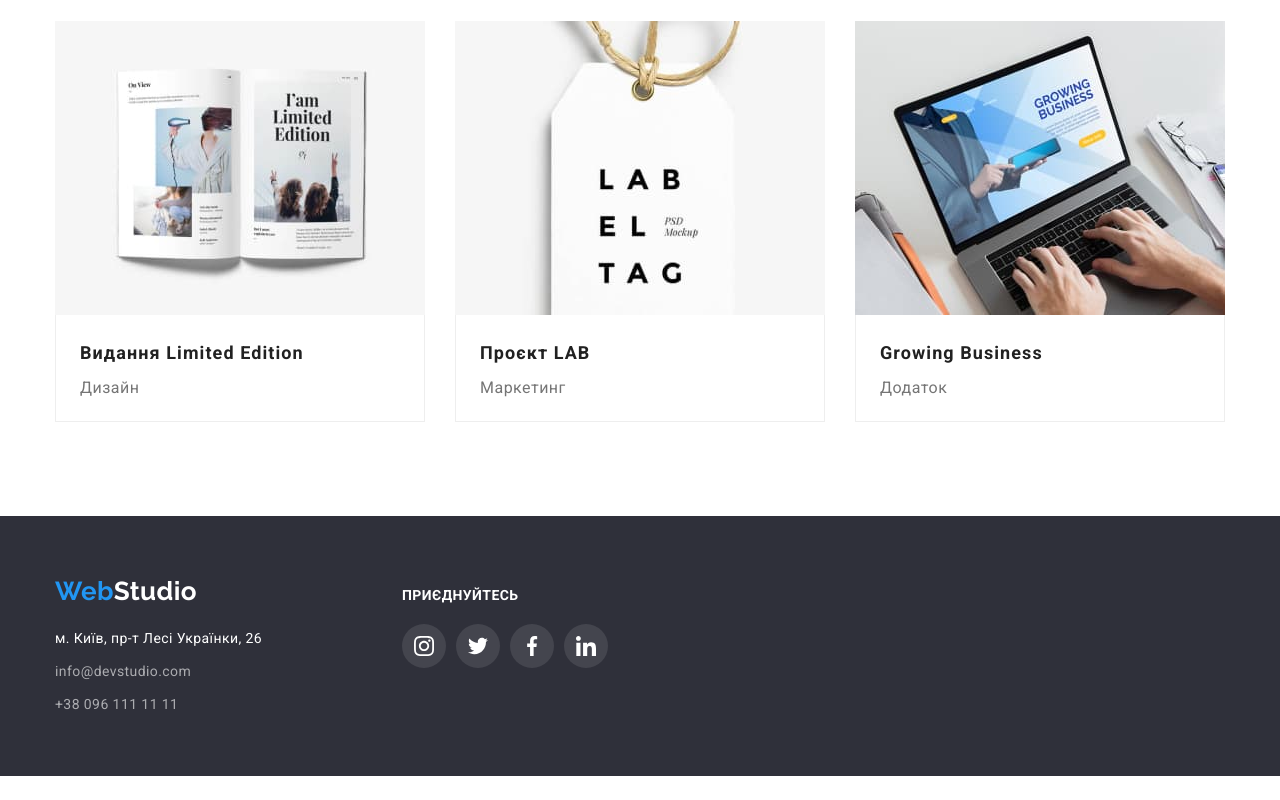
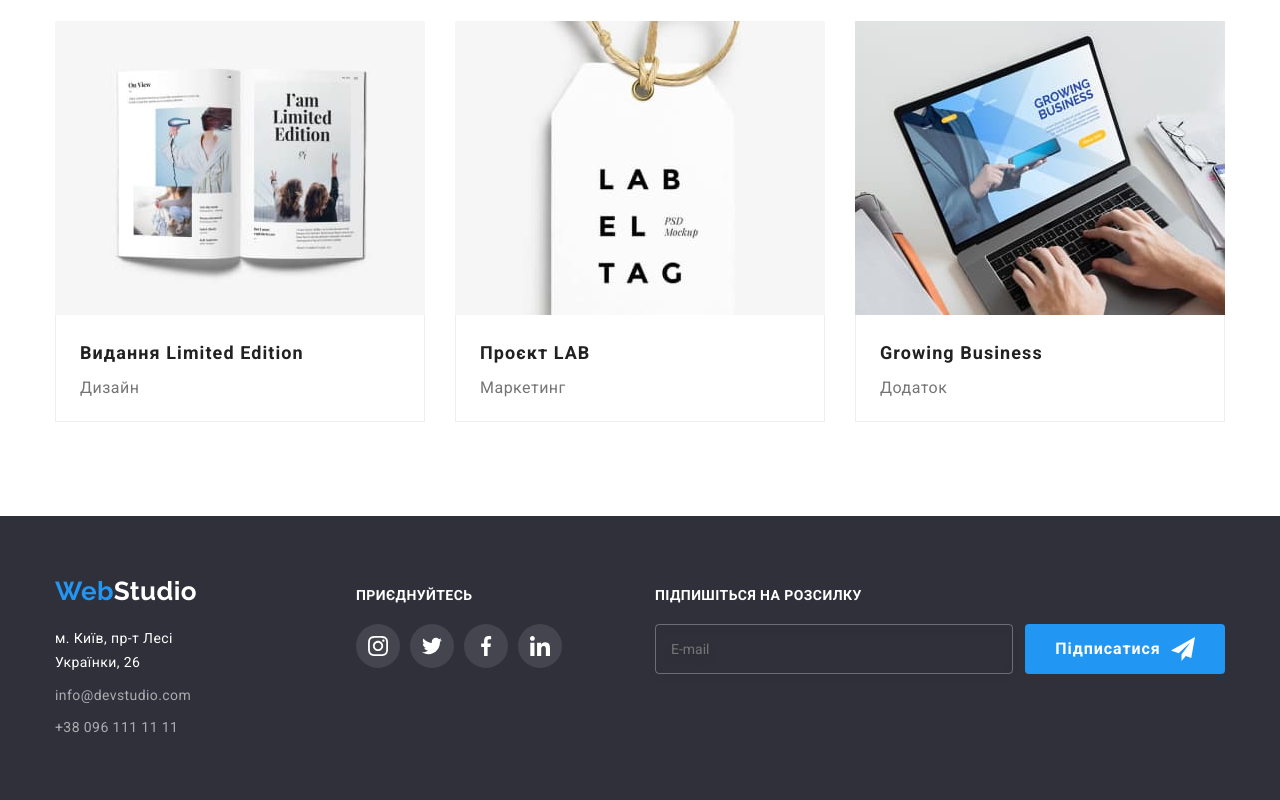
Before and after one commit to AlinaRyabova/goit-markup-hw-06-old, a plain HTML site: page portfolio.html in a window 1280 px wide. Shown: the part 1105-1905 px from the top of the page. Before the commit the page ends 1881 px from the top, so only its background shows below. Drawn offline with nearby package versions, Linux system fonts and the light colour scheme.

Commit message:
update css

```diff
--- a/portfolio.html
+++ b/portfolio.html
@@ -189,6 +189,15 @@
                 </a></li>
                </ul>
                 </div>
+                <section class="form">
+                    <h2 class="form-title">Підпишіться на розсилку</h2>
+            <form action="" class="contact-form">
+                <input type="email" name="email" id="" class="contact-input contact-form-item" placeholder="E-mail">
+                <button type="submit" class="form-btn">
+                    Підписатися<svg width="24" height="24"class="form-btn-icon"><use href="./images/icons.svg#icon-icon-send"></use></svg></button>
+
+            </form>
+            </section>
        </div>
         </footer>
 </body>
```
